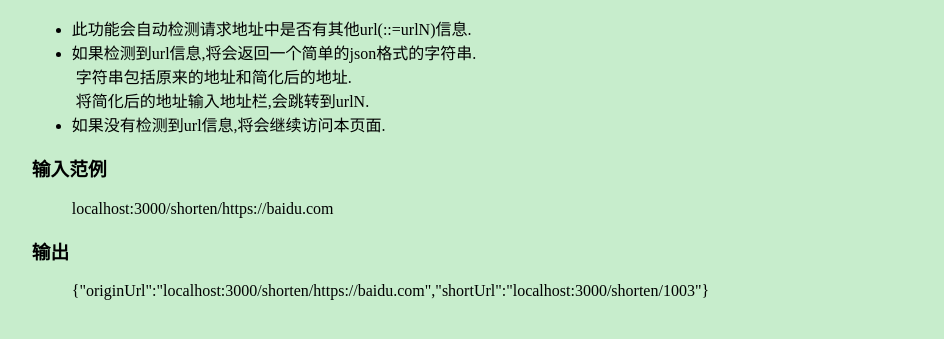
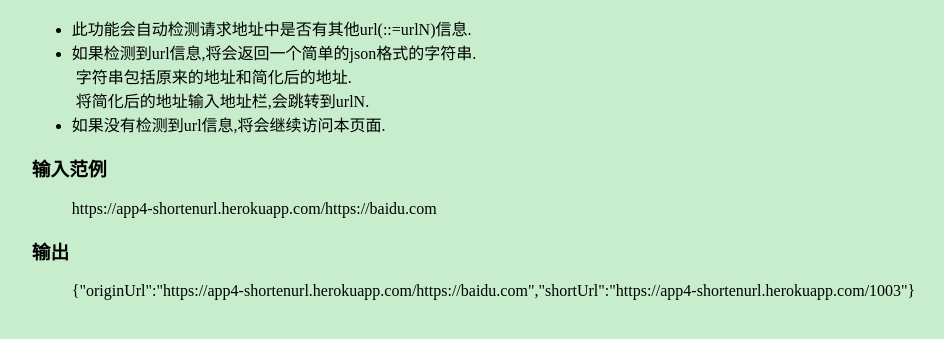
Before and after one commit to Chiboys/app4-shortenurl, a website: page public/index.html in a window 1280 px wide. Shown: the part 119-458 px from the top of the page, without its empty margins (229-1173 px from the left). Drawn offline with Linux system fonts and the light colour scheme.

Commit message:
fix the index content

```diff
--- a/public/index.html
+++ b/public/index.html
@@ -29,13 +29,13 @@
 	<div>
 		<h3>输入范例</h3>
 		<ul>
-			localhost:3000/shorten/https://baidu.com
+			https://app4-shortenurl.herokuapp.com/https://baidu.com
 		</ul>
 	</div>
 	<div>
 		<h3>输出</h3>
 		<ul>
-		{"originUrl":"localhost:3000/shorten/https://baidu.com","shortUrl":"localhost:3000/shorten/1003"}
+		{"originUrl":"https://app4-shortenurl.herokuapp.com/https://baidu.com","shortUrl":"https://app4-shortenurl.herokuapp.com/1003"}
 		</ul>
 	</div>
 
```
Also changed, not shown: 1 other file.
